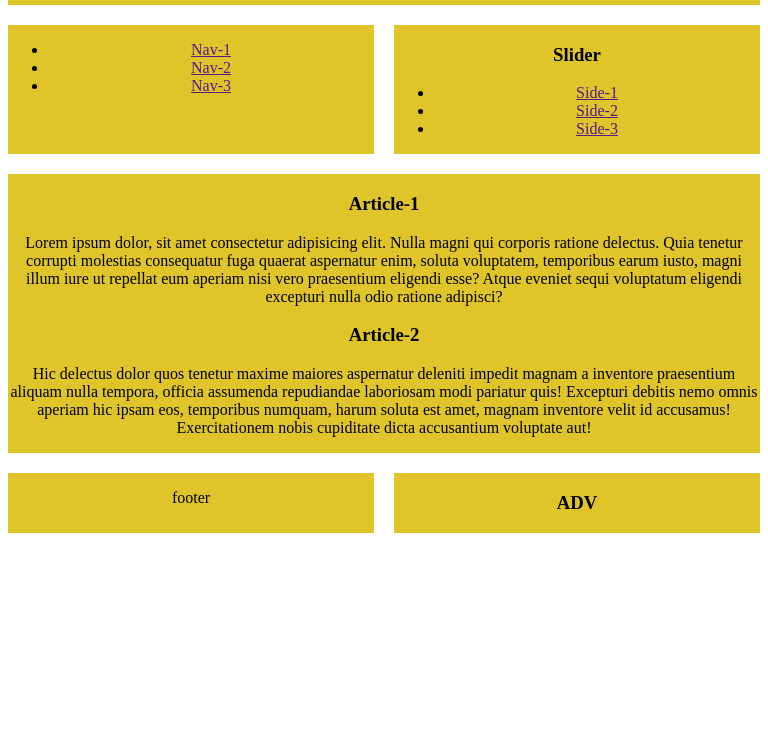
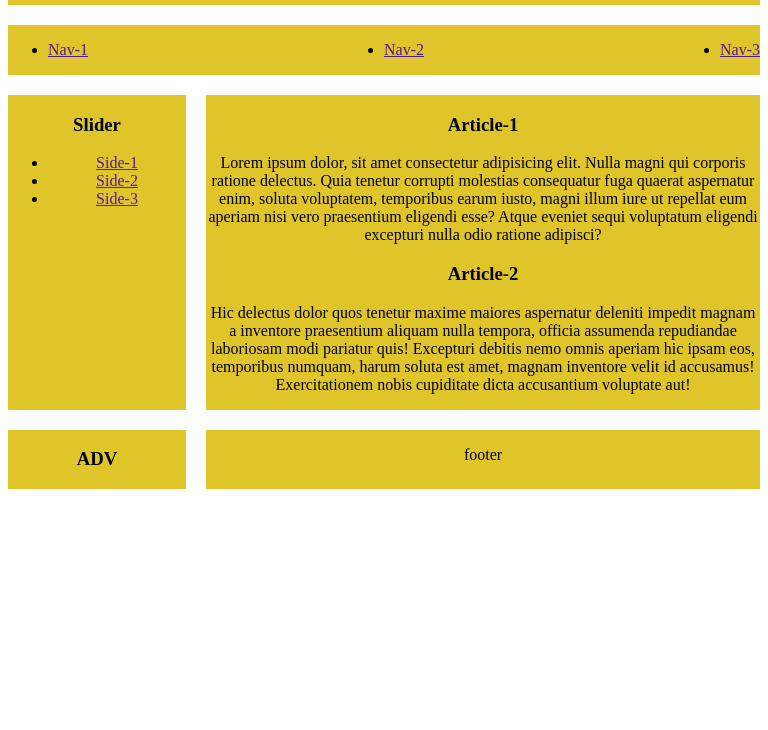
Before and after one commit to Asib46/practice-module, a plain HTML site: page grid-area.html in a window 768 px wide. Shown: the part 70-800 px from the top of the page. Drawn offline with Linux system fonts and the light colour scheme.

Commit message:
added responsive

```diff
--- a/styles/grid-area.css
+++ b/styles/grid-area.css
@@ -45,7 +45,7 @@
     ;
     }
 }
-@media screen and (min-width:577px) and (max-width:800px) {
+/* @media screen and (min-width:577px) and (max-width:800px) {
     .grid-container{
         text-align: center;
         grid-template-columns: 1fr 1fr;
@@ -58,4 +58,19 @@
 
         ;
     }
+} */
+@media screen and (min-width:577px) and (max-width:800px) {
+    .grid-container{
+        text-align: center;
+        grid-template-columns: 1fr 3fr;
+        grid-template-areas:
+        "header header header"
+        "nav nav nav"
+        "aside main main"
+        "ad footer footer "
+        ;
+    }
+    .nav ul{display: flex;
+        justify-content: space-between;
+    }
 }
```
Also changed, not shown: styles/portfolio/index.html (added).
